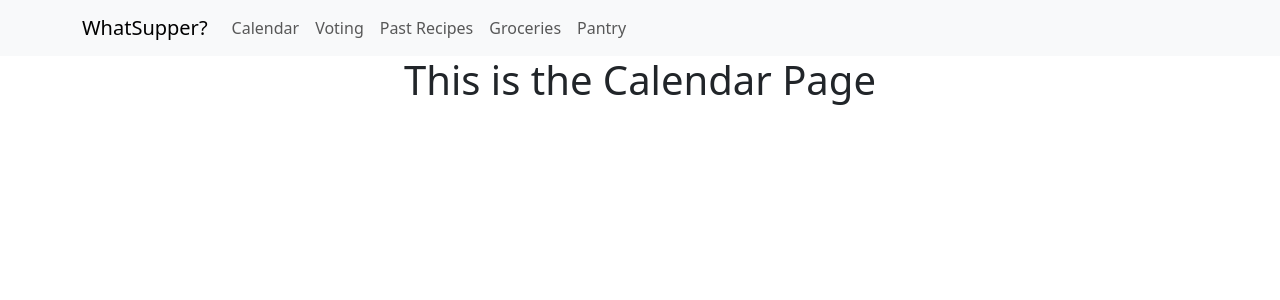
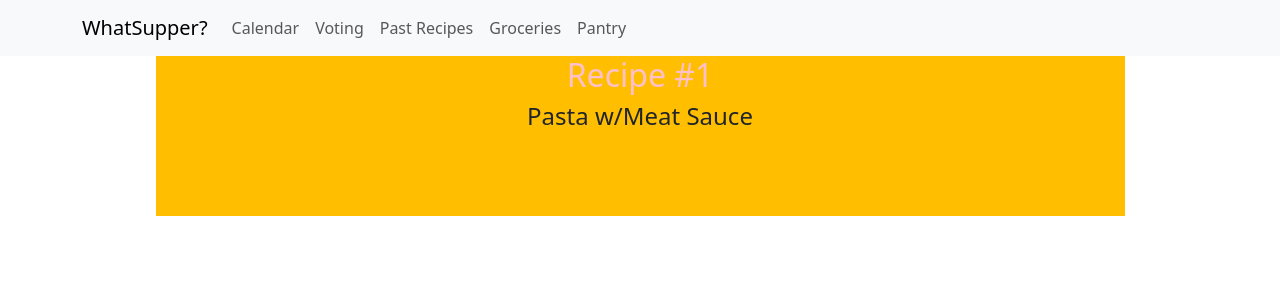
Before and after one commit to xzus/WhatSupper, a React (Create React App) app in the folder frontend/: page /calendar in a window 1280 px wide. Shown: the top 300 px of the page. Built offline with nearby package versions, Linux system fonts and the light colour scheme.

Commit message:
created main calendar components

```diff
--- a/frontend/src/App.js
+++ b/frontend/src/App.js
@@ -2,7 +2,7 @@ import logo from './logo.svg';
 import './App.css';
 import NavBar from './components/NavBar';
 import HomePage from './pages/homePage';
-import CalendarPage from './pages/calendarPage';
+import CalendarPage from './pages/calendar/calendarPage';
 import GroceriesPage from './pages/groceriesPage';
 import PantryPage from './pages/pantryPage';
 import VotingPage from './pages/votingPage';
@@ -32,10 +32,6 @@ function App() {
           <Route path='/pantry' element={<PantryPage />} />
           <Route path='/voting' element={<VotingPage />} />
           <Route path='/pastrecipes' element={<PastRecipesPage />} />
-
-
-
-
         </Routes>
       </BrowserRouter>
 
--- /dev/null
+++ b/frontend/src/pages/calendar/RecipeBlock.js
@@ -0,0 +1,23 @@
+import React from 'react';
+import {Container, Row} from 'react-bootstrap'
+
+const RecipeBlock = (props) => {
+  const boxStyle = {
+    'backgroundColor' : '#FFBF00',
+    'width': '85%',
+    'height': '10em'
+  };
+
+  const recipeTextStyle = {
+    'color' : props.color
+  };
+
+  return (
+    <div style = {boxStyle}>
+      <h2 style={recipeTextStyle}>Recipe #{props.num}</h2>
+      <h4>{props.recipeText}</h4>
+    </div>
+  )
+}
+
+export default RecipeBlock;
--- /dev/null
+++ b/frontend/src/pages/calendar/calendarPage.js
@@ -0,0 +1,19 @@
+import React from 'react';
+import RecipeBlock from './RecipeBlock';
+import {Container, Row, Col} from 'react-bootstrap';
+
+function calendarPage() {
+    return (
+        <Container>
+            <Row className="justify-content-center">
+              <RecipeBlock
+                num={1}
+                color='pink'
+                recipeText='Pasta w/Meat Sauce'
+                days='Monday, Tuesday, Wednesday'/>
+            </Row>
+        </Container>
+    )
+}
+
+export default calendarPage;
--- a/frontend/src/pages/calendarPage.js
+++ /dev/null
@@ -1,11 +0,0 @@
-import React from 'react';
-
-function calendarPage() {
-    return (
-        <div>
-            <h1>This is the Calendar Page</h1>
-        </div>
-    )
-}
-
-export default calendarPage;
```
Also changed, not shown: 1 other file (tests, documents, lock files or other folders).
